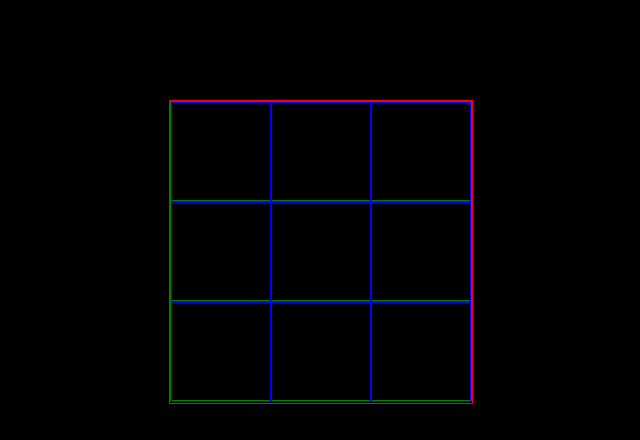
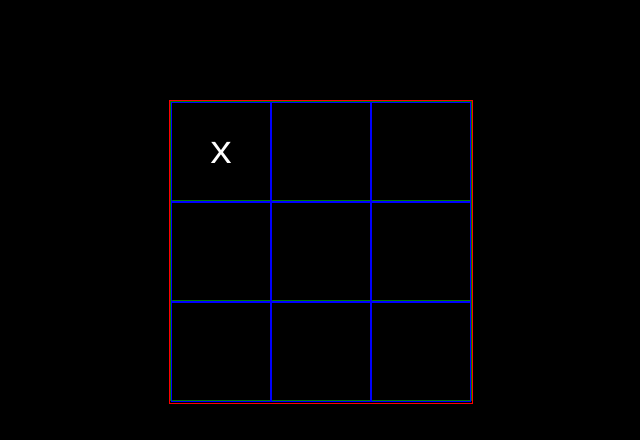
Before and after one commit to azucar-sintactico/COE-Hackathon, a website: page 4th-week/index.html in a window 1280 px wide. Both pictures are taken after a click on the element 540 px from the left and 152 px from the top of the page. Shown: the full height of the page, 319-959 px from the left. Drawn offline with Linux system fonts and the light colour scheme.

Commit message:
Lista la logica

```diff
--- a/4th-week/index.html
+++ b/4th-week/index.html
@@ -13,6 +13,11 @@
       background: black;
       width: 100%;
       height: 100%;
+      text-align: center;
+      line-height: 100px;
+      font-size: 40px;
+      font-family: Courier;
+      color: white;
     }
     body{
       min-height: 100%;
--- a/4th-week/tateti.js
+++ b/4th-week/tateti.js
@@ -5,6 +5,7 @@ const Game = function(){
     [0,0,0],
   ];
   this.currentPlayer = 1;
+  this.winner = 0;
 };
 Game.prototype = {
   getBoard:function(){
@@ -17,11 +18,60 @@ Game.prototype = {
     return this.currentPlayer;
   },
   play:function(x,y){
-    this.board[y][x] = this.getCurrentPlayer();
+     if(this.isGameOver()){
+         return false;
+     }
+     else {
+      if(!this.positionIsAvailable(x,y)) return;
+      this.board[y][x] = this.getCurrentPlayer();
+      this.gameWinner();
+      this.setCurrentPlayer((this.currentPlayer === 1) ? 2 : 1);
+    }
   },
   isGameOver:function(){
-    console.log('isGameOver?');
-    return false;
+    return (this.isFullBoard() || this.isGameWinner());
+  },
+  isFullBoard:function(){
+    return this.board.every(function(row){ return row.indexOf(0) === -1;});
+  },
+  isGameWinner:function(){
+    return this.winner;
+  },
+  gameWinner:function(){
+
+    var player = this.getCurrentPlayer();
+    var result;
+
+
+    //FILAS
+    var c1 = this.board.some(function(row){
+      return row.every(function(col){ return col === player });
+    });
+
+    // COLUMNAS
+    var cols = [];
+    this.board.forEach(function(rows,i){
+      rows.forEach(function(col,j){
+        if(typeof cols[j] == 'undefined'){
+          cols[j] = [];
+        }
+        cols[j][i] = col
+      });
+    })
+    var c2 = cols.some(function(row){
+      return row.every(function(col){ return col === player });
+    });
+
+    // Diagonal1
+    var c3 = this.board[0][0] === player && this.board[1][1] === player && this.board[2][2] === player;
+    // Diagonal2
+    var c4 = this.board[0][2] === player && this.board[1][1] === player && this.board[2][0] === player;
+
+    if(c1 || c2 || c3 || c4){
+      this.winner = this.currentPlayer;
+    }
+
+    // return player;
   },
   positionIsAvailable:function(x,y){
     return (this.board[y][x] === 0);
@@ -31,6 +81,7 @@ Game.prototype = {
 const GridComponent = function(cb, initState){
   this.cb = cb;
   this.initState = initState;
+  // this.sarasa = [];
   this.setElements();
 };
 GridComponent.prototype = {
@@ -47,28 +98,26 @@ GridComponent.prototype = {
         col.dataset.x = x;
         col.dataset.y = y;
         col.addEventListener('click',()=>{
-          self.cb(x,y)
+          self.cb(x,y,col)
         })
         row.appendChild(col);
       });
       self.container.appendChild(row);
-
+      // self.sarasa.push(row);
     });
     document.body.appendChild(this.container);
   },
-  render:()=>{
-
+  render: function(div){
+    div.innerHTML = (this.initState[div.dataset.y][div.dataset.x] === 1) ? 'x' : 'o';
   }
 };
 
 const App = function(){
   const self = this;
   this.game = new Game();
-  this.gridComponent = new GridComponent((x,y)=>{
-    if(self.game.positionIsAvailable(x,y)){
+  this.gridComponent = new GridComponent(function(x,y,div){
       self.game.play(x,y);
-      console.log(self.game.board.toString())
-    }
+      self.gridComponent.render(div);
   },this.game.getBoard());
 };
 
```
